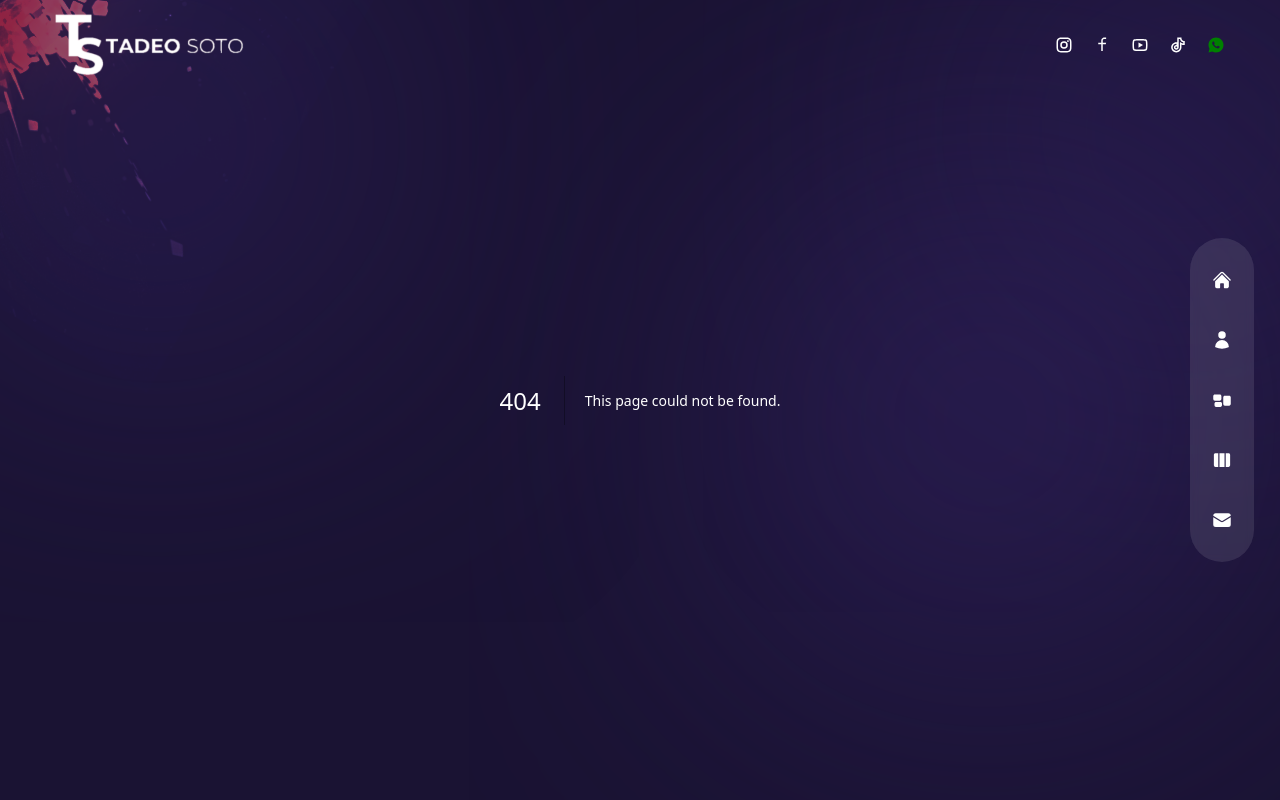
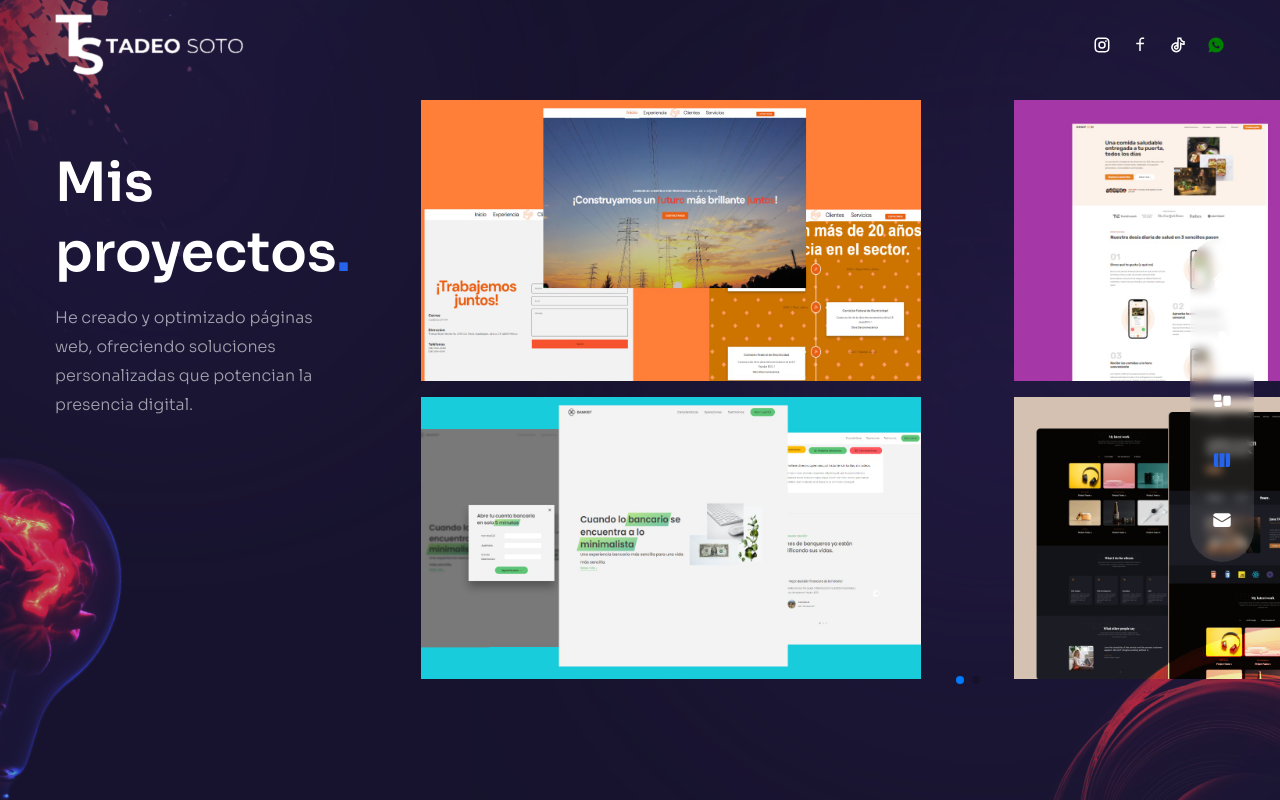
Before and after one commit to Tadeosoto/portafolio, a Next.js app: page /proyectos in a window 1280 px wide. Before the commit this address had no page. Built offline with nearby package versions, Linux system fonts and the light colour scheme.

Commit message:
cambio de nombre de routing y texto y credenciales en 'sobremi'

```diff
--- a/components/Nav.js
+++ b/components/Nav.js
@@ -12,7 +12,7 @@ export const navData = [
   { name: "inicio", path: "/", icon: <HiHome /> },
   { name: "acerca", path: "/sobremi", icon: <HiUser /> },
   { name: "servicios", path: "/servicios", icon: <HiRectangleGroup /> },
-  { name: "trabajos", path: "/work", icon: <HiViewColumns /> },
+  { name: "trabajos", path: "/proyectos", icon: <HiViewColumns /> },
   // {
   //   name: "testimonios",
   //   path: "/testimonials",
@@ -39,7 +39,7 @@ const Nav = () => {
   return (
     <nav className="flex flex-col items-center xl:justify-center gap-y-4 fixed h-max bottom-0 mt-auto xl:right-[2%] z-50 top-0 w-full xl:w-16 xl:max-w-md xl:h-screen">
       {/* inner */}
-      <div className="flex w-full xl:flex-col items-center justify-between xl:justify-center gap-y-10 px-4 md:px-40 xl:px-0  h-[80px]  xl:h-max py-8 bg-white/10 backdrop-blur-sm text-3xl xl:text-xl xl:rounded-full">
+      <div className="flex w-full xl:flex-col items-center justify-between xl:justify-center gap-y-10 px-4 md:px-40 xl:px-0  h-[70px]  xl:h-max py-8 bg-white/10 backdrop-blur-sm text-3xl xl:text-xl xl:rounded-full">
         {navData.map((link, index) => {
           return (
             <Link
--- a/components/ProjectsBtn.js
+++ b/components/ProjectsBtn.js
@@ -13,7 +13,7 @@ import { HiArrowRight } from "react-icons/hi2";
 const ProjectsBtn = () => {
   return (
     <div className="mx-auto xl:mx-0">
-      <Link href={"/work"} legacyBehavior>
+      <Link href={"/proyectos"} legacyBehavior>
         <a
           className="relative w-[185px] h-[185px] flex justify-center items-center bg-circleStar bg-cover bg-no-repeat group"
           style={{ zIndex: 9 }}
--- a/components/Socials.js
+++ b/components/Socials.js
@@ -24,12 +24,12 @@ const Socials = () => {
       >
         <RiFacebookLine />
       </Link>
-      <Link
+      {/* <Link
         href={""}
         className="hover:text-blue-500 transition-all duration-300"
       >
         <RiYoutubeLine />
-      </Link>
+      </Link> */}
       <Link
         href={""}
         className="hover:text-blue-500 transition-all duration-300"
--- a/components/WorkSlider.js
+++ b/components/WorkSlider.js
@@ -1,48 +1,124 @@
-// data
-const workSlides = {
-  slides: [
-    {
-      images: [
-        {
-          title: "title",
-          path: "/thumb1.jpg",
-        },
-        {
-          title: "title",
-          path: "/thumb2.jpg",
-        },
-        {
-          title: "title",
-          path: "/thumb3.jpg",
-        },
-        {
-          title: "title",
-          path: "/thumb4.jpg",
-        },
-      ],
-    },
-    {
-      images: [
-        {
-          title: "title",
-          path: "/thumb4.jpg",
-        },
-        {
-          title: "title",
-          path: "/thumb1.jpg",
-        },
-        {
-          title: "title",
-          path: "/thumb2.jpg",
-        },
-        {
-          title: "title",
-          path: "/thumb3.jpg",
-        },
-      ],
-    },
-  ],
-};
+// // data
+// const workSlides = {
+//   slides: [
+//     {
+//       images: [
+//         {
+//           title: "title",
+//           path: "/thumb1.jpg",
+//         },
+//         {
+//           title: "title",
+//           path: "/thumb2.jpg",
+//         },
+//         {
+//           title: "title",
+//           path: "/thumb3.jpg",
+//         },
+//         {
+//           title: "title",
+//           path: "/thumb4.jpg",
+//         },
+//       ],
+//     },
+//     {
+//       images: [
+//         {
+//           title: "title",
+//           path: "/thumb4.jpg",
+//         },
+//         {
+//           title: "title",
+//           path: "/thumb1.jpg",
+//         },
+//         {
+//           title: "title",
+//           path: "/thumb2.jpg",
+//         },
+//         {
+//           title: "title",
+//           path: "/thumb3.jpg",
+//         },
+//       ],
+//     },
+//   ],
+// };
+
+// // import swiper react components
+
+// import { Swiper, SwiperSlide } from "swiper/react";
+
+// //swiper stykes
+
+// import "swiper/css";
+// import "swiper/css/free-mode";
+// import "swiper/css/pagination";
+
+// //modulos requeriros
+
+// import { Pagination } from "swiper";
+
+// // icons
+// import { BsArrowRight } from "react-icons/bs";
+// // next Image
+// import Image from "next/image";
+
+// const WorkSlider = () => {
+//   return (
+//     <Swiper
+//       spaceBetween={10}
+//       pagination={{
+//         clickable: true,
+//       }}
+//       modules={[Pagination]}
+//       className="h-[280px] sm:h-[600px]"
+//     >
+//       {workSlides.slides.map((slide, slideIndex) => {
+//         return (
+//           <SwiperSlide key={`slide-${slideIndex}`}>
+//             <div className="grid grid-cols-2 grid-rows-2 gap-4 cursor-pointer">
+//               {slide.images.map((image, imageIndex) => {
+//                 return (
+//                   <div
+//                     className="relative rounded-lg overflow-hidden flex items-center justify-center group"
+//                     key={`image-${slideIndex}-${imageIndex}`}
+//                   >
+//                     <div
+//                       className="flex items-center justify-center relative overflow-hidden group"
+//                       // key={index}
+//                     >
+//                       {/* image */}
+//                       <Image src={image.path} width={500} height={300} alt="" />
+//                       {/* gradient overlay */}
+//                       <div className="absolute inset-0 bg-gradient-to-l from-transparent via-[#2563eb] to-[#4a22bd] opacity-0 group-hover:opacity-80 transition-all duration-700"></div>
+//                       {/*  title*/}
+//                       <div className="absolute bottom-0 translate-y-full group-hover:-translate-y-10 group-hover:xl:-translate-y-20 transition-all duration-300">
+//                         <div className="flex items-center gap-x-2 text-[13px] tracking-[0.2em]">
+//                           {/* parte 1 */}
+//                           <div className="delay-100">VER</div>
+//                           {/* parte 2 */}
+//                           <div className="translate-y-[500%] group-hover:translate-y-0 transition-all duration-300 delay-150">
+//                             PROYECTO
+//                           </div>
+//                           {/* icono */}
+//                           <div className="text-xl translate-y-[500%] group-hover:translate-y-0 transition-all duration-300 delay-200">
+//                             <BsArrowRight />
+//                           </div>
+//                         </div>
+//                       </div>
+//                     </div>
+//                   </div>
+//                 );
+//               })}
+//             </div>
+//           </SwiperSlide>
+//         );
+//       })}
+//     </Swiper>
+//   );
+// };
+
+// export default WorkSlider;
 
 // import swiper react components
 
@@ -62,6 +138,62 @@ import { Pagination } from "swiper";
 import { BsArrowRight } from "react-icons/bs";
 // next Image
 import Image from "next/image";
+
+// data
+const workSlides = {
+  slides: [
+    {
+      images: [
+        {
+          title: "title",
+          path: "/thumb1.jpg",
+          link: "https://www.ccp.com.mx/",
+        },
+        {
+          title: "title",
+          path: "/thumb2.jpg",
+          link: "https://omnifood-tadeosoto.netlify.app/",
+        },
+        {
+          title: "title",
+          path: "/thumb3.jpg",
+          link: "https://bankist-tadeo.netlify.app/",
+        },
+        {
+          title: "title",
+          path: "/thumb4.jpg",
+          // link: "https://example4.com",
+        },
+      ],
+    },
+    {
+      images: [
+        {
+          title: "title",
+          path: "/thumb4.jpg",
+          // link: "https://example4.com",
+        },
+        {
+          title: "title",
+          path: "/thumb1.jpg",
+          link: "https://www.ccp.com.mx/",
+        },
+        {
+          title: "title",
+          path: "/thumb2.jpg",
+          link: "https://omnifood-tadeosoto.netlify.app/",
+        },
+        {
+          title: "title",
+          path: "/thumb3.jpg",
+          link: "https://bankist-tadeo.netlify.app/",
+        },
+      ],
+    },
+  ],
+};
+
+// ... (resto del código sigue siendo igual)
 
 const WorkSlider = () => {
   return (
@@ -83,30 +215,38 @@ const WorkSlider = () => {
                     className="relative rounded-lg overflow-hidden flex items-center justify-center group"
                     key={`image-${slideIndex}-${imageIndex}`}
                   >
+                    <a
+                      href={image.link}
+                      target="_blank"
+                      rel="noopener noreferrer"
+                    >
                       <div
                         className="flex items-center justify-center relative overflow-hidden group"
                         // key={index}
                       >
                         {/* image */}
-                      <Image src={image.path} width={500} height={300} alt="" />
+                        <Image
+                          src={image.path}
+                          width={500}
+                          height={300}
+                          alt=""
+                        />
                         {/* gradient overlay */}
                         <div className="absolute inset-0 bg-gradient-to-l from-transparent via-[#2563eb] to-[#4a22bd] opacity-0 group-hover:opacity-80 transition-all duration-700"></div>
                         {/*  title*/}
                         <div className="absolute bottom-0 translate-y-full group-hover:-translate-y-10 group-hover:xl:-translate-y-20 transition-all duration-300">
                           <div className="flex items-center gap-x-2 text-[13px] tracking-[0.2em]">
-                          {/* parte 1 */}
                             <div className="delay-100">VER</div>
-                          {/* parte 2 */}
                             <div className="translate-y-[500%] group-hover:translate-y-0 transition-all duration-300 delay-150">
                               PROYECTO
                             </div>
-                          {/* icono */}
                             <div className="text-xl translate-y-[500%] group-hover:translate-y-0 transition-all duration-300 delay-200">
                               <BsArrowRight />
                             </div>
                           </div>
                         </div>
                       </div>
+                    </a>
                   </div>
                 );
               })}
--- a/pages/sobremi/index.js
+++ b/pages/sobremi/index.js
@@ -56,6 +56,11 @@ const aboutData = [
         title: "Python for beginners - Learn all the basics of python - Udemy",
         stage: "2023",
       },
+      {
+        title:
+          "React - The Complete Guide 2024 (incl. React Router & Redux) - Udemy",
+        stage: "2024",
+      },
     ],
   },
 ];
@@ -96,8 +101,9 @@ const About = () => {
             exit="hidden"
             className="h2"
           >
-            Descubre mi mundo
-            <span className="text-blue-600">digital:</span>
+            Utilizando diversas{" "}
+            <span className="text-blue-600"> herramientas</span> para tus ideas
+            <span className="text-blue-600"> digitales</span>
           </motion.h2>
           <motion.p
             variants={fadeIn("right", 0.4)}
```
Also changed, not shown: pages/proyectos/index.js (renamed from pages/work/index.js). Lines whose indentation alone changed are shown as unchanged.
